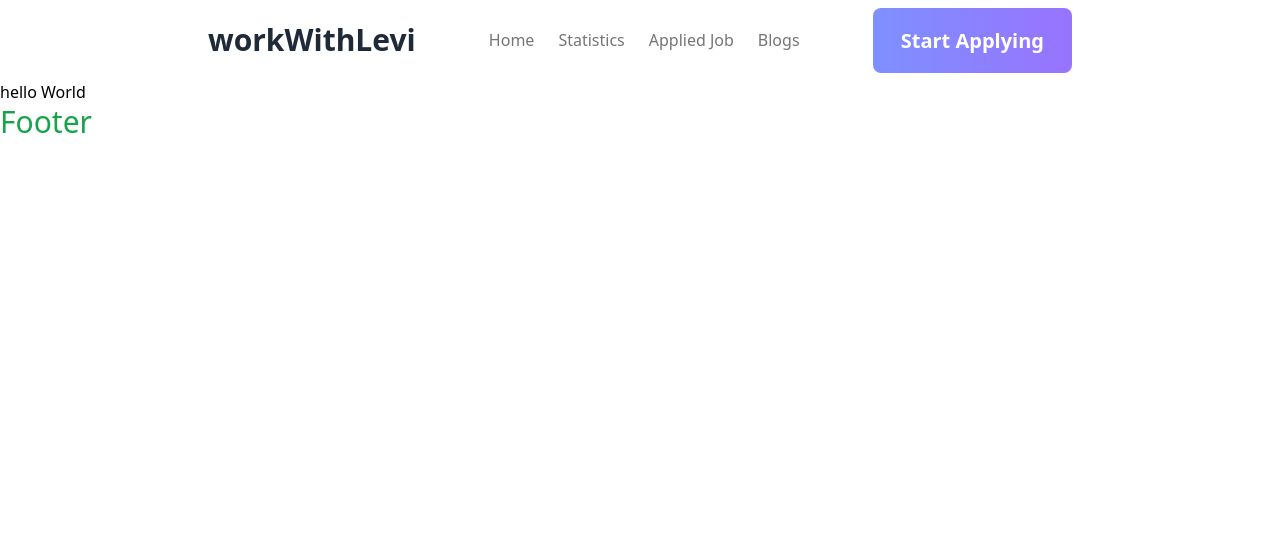
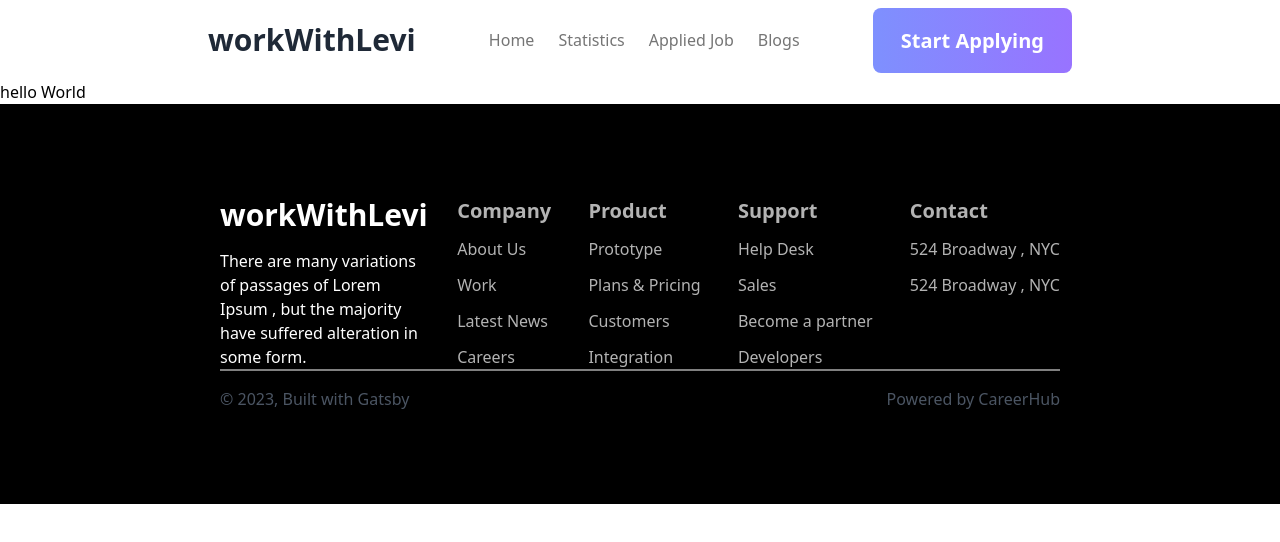
Before and after one commit to Levi9111/career-hub, a React (Vite) app: page / in a window 1280 px wide. Shown: the top 542 px of the page. Built offline with nearby package versions, Linux system fonts and the light colour scheme.

Commit message:
footer completed

```diff
--- a/package.json
+++ b/package.json
@@ -9,6 +9,7 @@
     "preview": "vite preview"
   },
   "dependencies": {
+    "@fortawesome/fontawesome-svg-core": "^6.4.0",
     "localforage": "^1.10.0",
     "match-sorter": "^6.3.1",
     "react": "^18.2.0",
--- a/src/Elements/Footer.jsx
+++ b/src/Elements/Footer.jsx
@@ -1,7 +1,104 @@
 import React from "react";
+import { Link } from "react-router-dom";
 
 const Footer = () => {
-  return <div className="text-3xl text-green-600">Footer</div>;
+  return (
+    <div className="bg-black min-h-[400px] flex flex-col justify-center p-3">
+      <div className="footer-border text-white mx-52 flex items-start justify-between md:flex-row flex-col">
+        <div className="w-[200px]">
+          <h3 className="text-3xl font-semibold mb-4">workWithLevi</h3>
+          <p>
+            There are many variations of passages of Lorem Ipsum , but the
+            majority have suffered alteration in some form.
+          </p>
+        </div>
+
+        <ul className="gray-text space-y-3">
+          <li>
+            <Link to="" className="text-xl font-semibold">
+              Company
+            </Link>
+          </li>
+          <li>
+            <Link to=""> About Us</Link>
+          </li>
+          <li>
+            <Link to="">Work</Link>
+          </li>
+          <li>
+            <Link to="">Latest News</Link>
+          </li>
+          <li>
+            <Link to="">Careers</Link>
+          </li>
+        </ul>
+
+        <ul className="gray-text space-y-3">
+          <li>
+            <Link to="" className="text-xl font-semibold">
+              Product
+            </Link>
+          </li>
+          <li>
+            <Link to=""> Prototype</Link>
+          </li>
+          <li>
+            <Link to="">Plans & Pricing</Link>
+          </li>
+          <li>
+            <Link to="">Customers</Link>
+          </li>
+          <li>
+            <Link to="">Integration</Link>
+          </li>
+        </ul>
+
+        <ul className="gray-text space-y-3">
+          <li>
+            <Link to="" className="text-xl font-semibold">
+              Support
+            </Link>
+          </li>
+          <li>
+            <Link to="">Help Desk</Link>
+          </li>
+          <li>
+            <Link to="">Sales</Link>
+          </li>
+          <li>
+            <Link to="">Become a partner</Link>
+          </li>
+          <li>
+            <Link to="">Developers</Link>
+          </li>
+        </ul>
+
+        <ul className="gray-text space-y-3">
+          <li>
+            <Link to="" className="text-xl font-semibold">
+              Contact
+            </Link>
+          </li>
+          <li>
+            <Link to=""> 524 Broadway , NYC</Link>
+          </li>
+          <li>
+            <Link to="">524 Broadway , NYC</Link>
+          </li>
+        </ul>
+      </div>
+
+      <div className="text-gray-600 mx-52 flex justify-between pt-4">
+        <span>
+          © {new Date().getFullYear()}, Built with
+          {` `}
+          <a href="https://www.gatsbyjs.org">Gatsby</a>
+        </span>
+
+        <span>Powered by CareerHub</span>
+      </div>
+    </div>
+  );
 };
 
 export default Footer;
--- a/src/index.css
+++ b/src/index.css
@@ -14,3 +14,11 @@
   border-radius: 8px;
   padding: 19px 28px;
 }
+
+.gray-text {
+  color: rgba(255, 255, 255, 0.7);
+}
+
+.footer-border {
+  border-bottom: 2px solid gray;
+}
```
Also changed, not shown: 1 other file (tests, documents, lock files or other folders).
